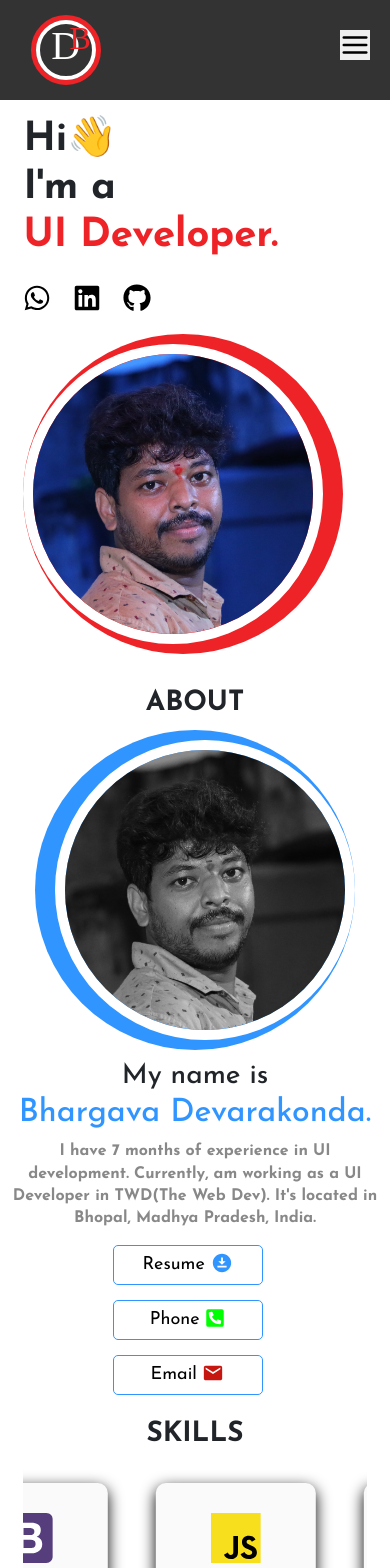
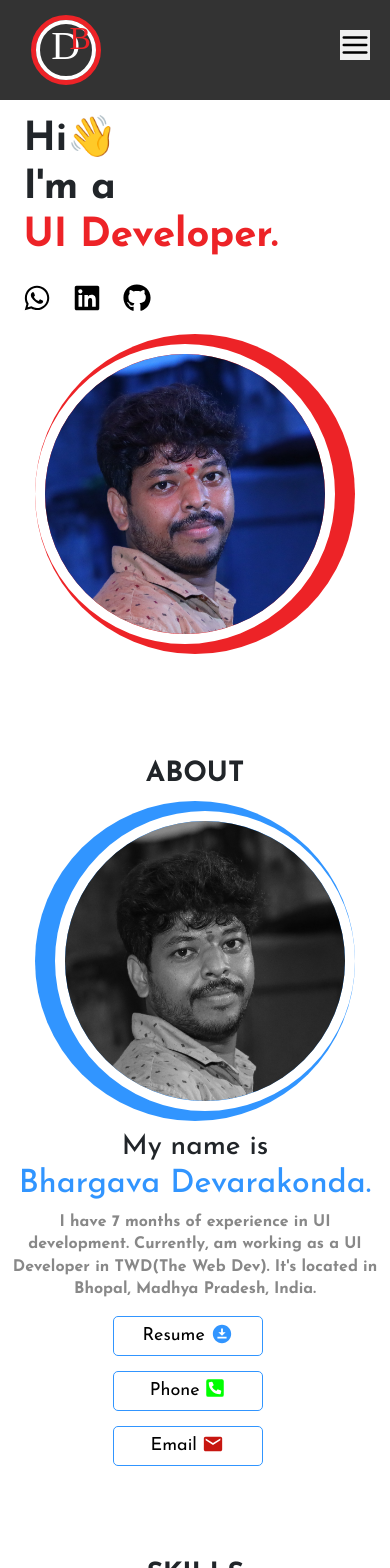
Before and after one commit to tech-bhargava/portfolio, a React (Create React App) app: page / in a window 390 px wide. Shown: the top 1568 px of the page. Built offline with nearby package versions, Linux system fonts and the light colour scheme.

Commit message:
mobile navbar updated

```diff
--- a/src/App.css
+++ b/src/App.css
@@ -475,11 +475,16 @@ input[type='submit']:hover{
 .mobile_nav_items{
   display: none;
 }
+
 /* ********** MOBILE_NAV ********* */
 
 
 /* MEDIA QUERIES */
 @media (max-width: 768px){
+  .logo_container{
+    cursor: pointer;
+    font-family: 'Limelight', cursive;
+  }
   .nav_links{
     padding: 0% 4%;
   }
@@ -489,7 +494,7 @@ input[type='submit']:hover{
   .mobile_nav_items{
     display: block;
     width: 100%;
-    /* height: 100vh; */
+    height: 50vh;
     position: fixed;
     top: 0;
     left: 0;
@@ -516,7 +521,9 @@ input[type='submit']:hover{
     margin: 10px 20px;
     cursor: pointer;
   }
-
+  /* .card_container {
+    margin: 8px;
+  } */
 
 }
 @media (min-width: 320px) and (max-width: 480px) {
@@ -537,6 +544,7 @@ input[type='submit']:hover{
     display: block;
     margin-top: 10px;
   } */
+
   [data-aos^=fade][data-aos^=fade].aos-animate{
     padding: 0;
   }
@@ -553,10 +561,10 @@ input[type='submit']:hover{
   }
   .child_logo{
     font-size: 32px;
+  }
 
-  }
 .sec_01, .sec_02{
-  height: auto;
+  height: 750px;
   max-height: 1000px;
   display: block;
 }
@@ -570,7 +578,7 @@ margin-top: 100px;
 .header_pic_bg{
   height: 320px;
   width: 320px;
-  margin-bottom: 10px;
+  margin: 10px auto;
 }
 .about_pic_bg{
   height: 320px;
@@ -582,7 +590,7 @@ margin-top: 100px;
   width: 300px;
 }
 .sec_02{
-  height: auto;
+  height: 750px;
   padding: 0% 2%;
   margin: 0 auto;
 }
@@ -613,6 +621,9 @@ margin-top: 100px;
 .card{
   width: 90% !important;
   margin: 10px auto;
+}
+.card_container {
+  margin: 5px;
 }
 .sec_05{
   display: inline-block;
--- a/src/navbar/Navbar.js
+++ b/src/navbar/Navbar.js
@@ -15,6 +15,7 @@ const Navbar = () => {
     const [y, setY] = useState(window.scrollY);
     // const [sidebarOpen, toggleSidebar] = useState(false);
     const [mobile, setMobile] = useState(false);
+
 
     useEffect(()=>{
         window.addEventListener("scroll", () => setY(window.scrollY));
@@ -37,9 +38,10 @@ const Navbar = () => {
                    </div>
                 </Link>
 
-                <ul className={mobile? "mobile_nav_items mn_items" : "nav_items"} onClick={()=>setMobile(false)}>
+                <ul className={mobile? "mobile_nav_items mn_items" : "nav_items"}  onClick={()=>setMobile(!mobile)}>
                     <li>
                         <Link
+                            onClick={()=>{setMobile(false)}}
                            activeClass="active_item"
                            to="home"
                            spy={true}
@@ -51,7 +53,8 @@ const Navbar = () => {
                     </li>
                     <li>
                         <Link
-                            activeClass="active_item"
+                            onClick={()=>{setMobile(false)}}
+                           activeClass="active_item"
                            to="about"
                            spy={true}
                            smooth={true}
@@ -62,6 +65,7 @@ const Navbar = () => {
                     </li>
                      <li>
                         <Link
+                            onClick={()=>{setMobile(false)}}
                            activeClass="active_item"
                            to="skills"
                            spy={true}
@@ -73,6 +77,7 @@ const Navbar = () => {
                     </li>
                     <li>
                         <Link
+                            onClick={()=>{setMobile(false)}}
                            activeClass="active_item"
                            to="projects"
                            spy={true}
@@ -84,6 +89,7 @@ const Navbar = () => {
                     </li>
                      <li className="last-child">
                         <Link
+                           onClick={()=>{setMobile(false)}}
                            activeClass="active_item"
                            to="contact"
                            spy={true}
@@ -94,7 +100,7 @@ const Navbar = () => {
                         </Link>
                     </li>
                 </ul>
-                <button className="mobile_menu_icon" onClick={()=>{setMobile(!mobile)}}>
+                <button className="mobile_menu_icon" onClick={()=>{setMobile(true)}}>
                     {mobile? <GrClose className="close"/> : <FiMenu className="menu"/>}
                 </button>
             </nav>
```
